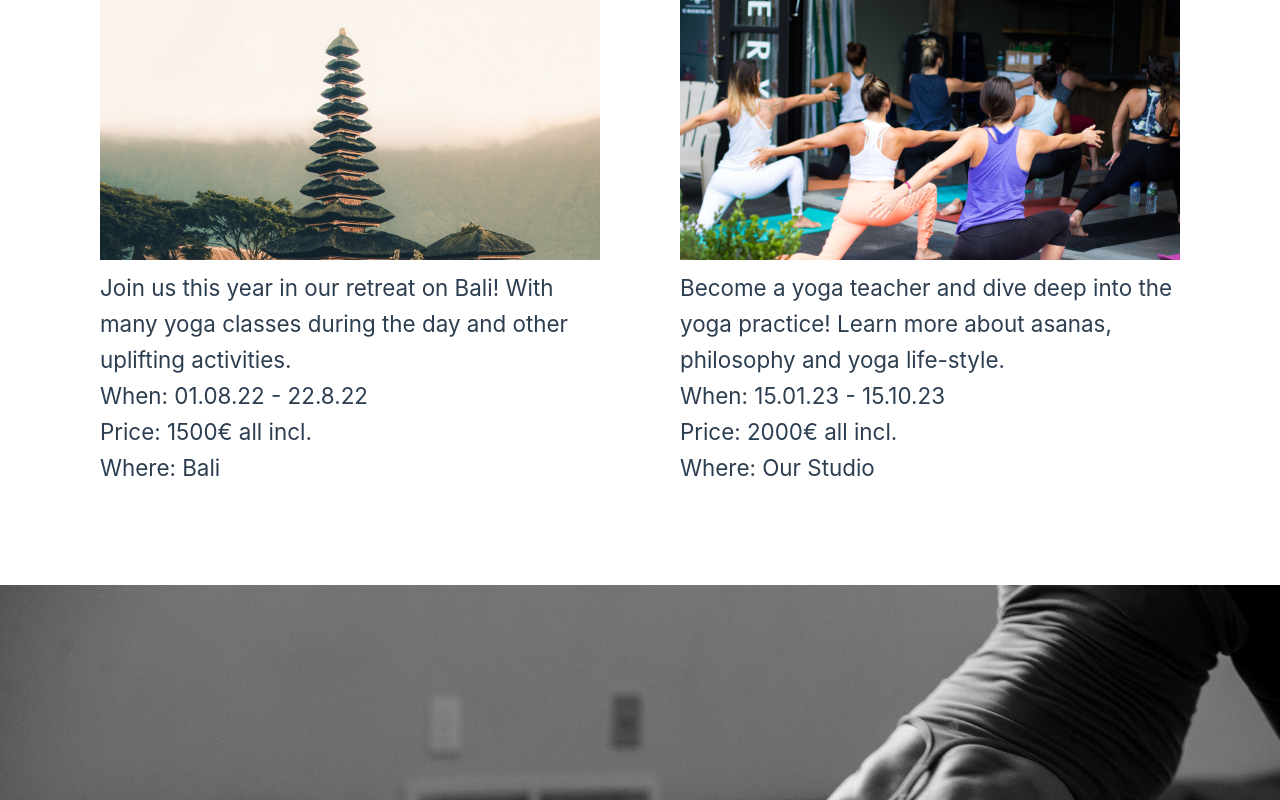
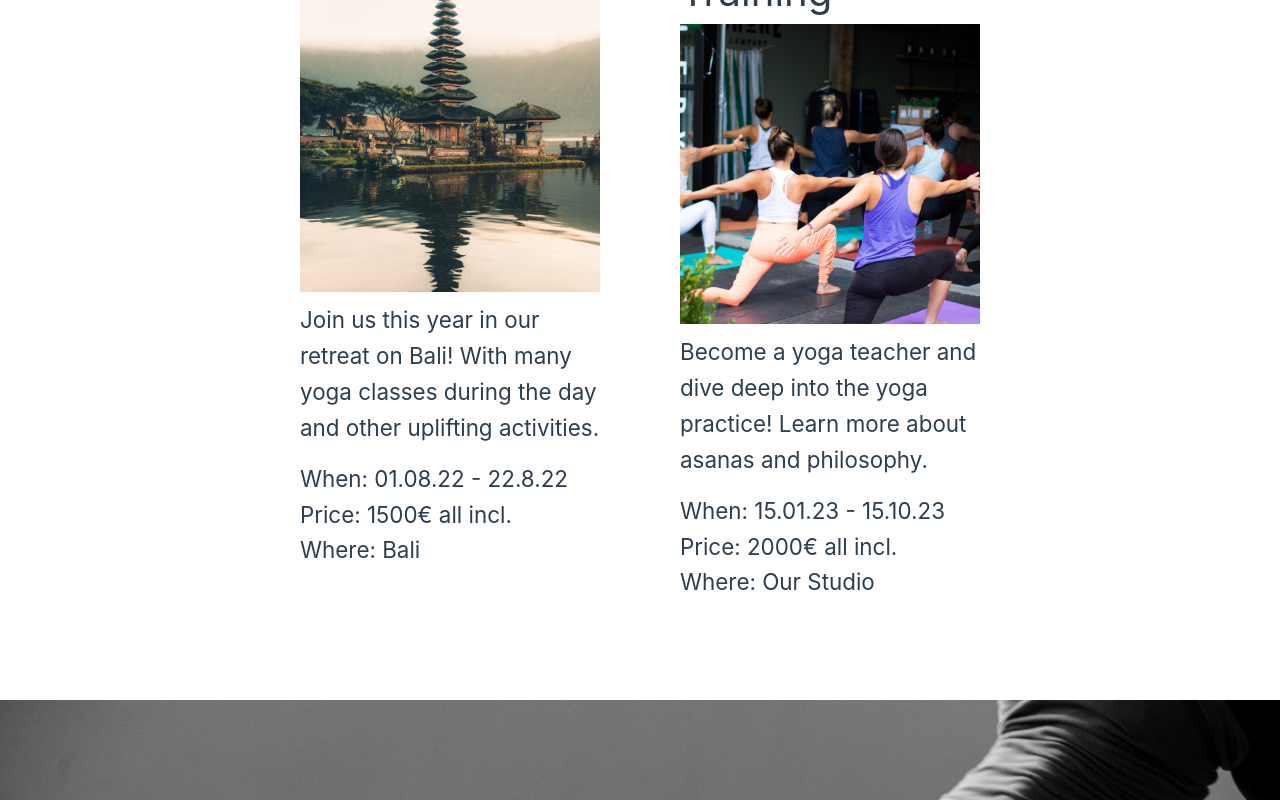
Before and after one commit to KRISCHOMAT/yoga-mock, a Vue app: page / in a window 1280 px wide. Shown: the part 2327-3127 px from the top of the page. Built offline with nearby package versions, Linux system fonts and the light colour scheme.

Commit message:
refactor

```diff
--- a/src/components/EventsSection.vue
+++ b/src/components/EventsSection.vue
@@ -18,12 +18,14 @@ import training from "../images/training.jpg";
             Join us this year in our retreat on Bali! With many yoga classes
             during the day and other uplifting activities.
           </p>
+          <div class="dates">
             <p>When: 01.08.22 - 22.8.22</p>
             <p>Price: 1500€ all incl.</p>
             <p>Where: Bali</p>
           </div>
         </div>
-      <!-- Bali -->
+      </div>
+      <!-- Training -->
       <div class="event">
         <h2>Teacher Training</h2>
         <div class="eventImgContainer">
@@ -32,11 +34,13 @@ import training from "../images/training.jpg";
         <div class="description">
           <p>
             Become a yoga teacher and dive deep into the yoga practice! Learn
-            more about asanas, philosophy and yoga life-style.
+            more about asanas and philosophy.
           </p>
+          <div class="dates">
             <p>When: 15.01.23 - 15.10.23</p>
             <p>Price: 2000€ all incl.</p>
             <p>Where: Our Studio</p>
+          </div>
         </div>
       </div>
     </div>
@@ -54,7 +58,7 @@ import training from "../images/training.jpg";
 }
 
 .event {
-  width: 500px;
+  width: 300px;
   display: flex;
   flex-direction: column;
   align-items: center;
@@ -73,5 +77,9 @@ import training from "../images/training.jpg";
 .eventImg {
   object-fit: cover;
   width: 100%;
+  height: 100%;
+}
+.dates {
+  margin-top: 15px;
 }
 </style>
--- a/src/components/InfoSection.vue
+++ b/src/components/InfoSection.vue
@@ -85,7 +85,8 @@ import { CheckIcon } from "@vue-icons/feather";
 }
 
 .facts {
-  width: 500px;
+  width: 100%;
+  max-width: 500px;
   display: flex;
   flex-direction: column;
   gap: 20px;
--- a/src/components/MainHeader.vue
+++ b/src/components/MainHeader.vue
@@ -37,7 +37,7 @@ import image from "../images/Yoga3.jpg";
 
 @media screen and (max-width: 800px) {
   .mainHeading {
-    font-size: 15vw;
+    font-size: 13vw;
   }
   .headingContainer {
     height: 400px;
```
Lines whose indentation alone changed are shown as unchanged.
